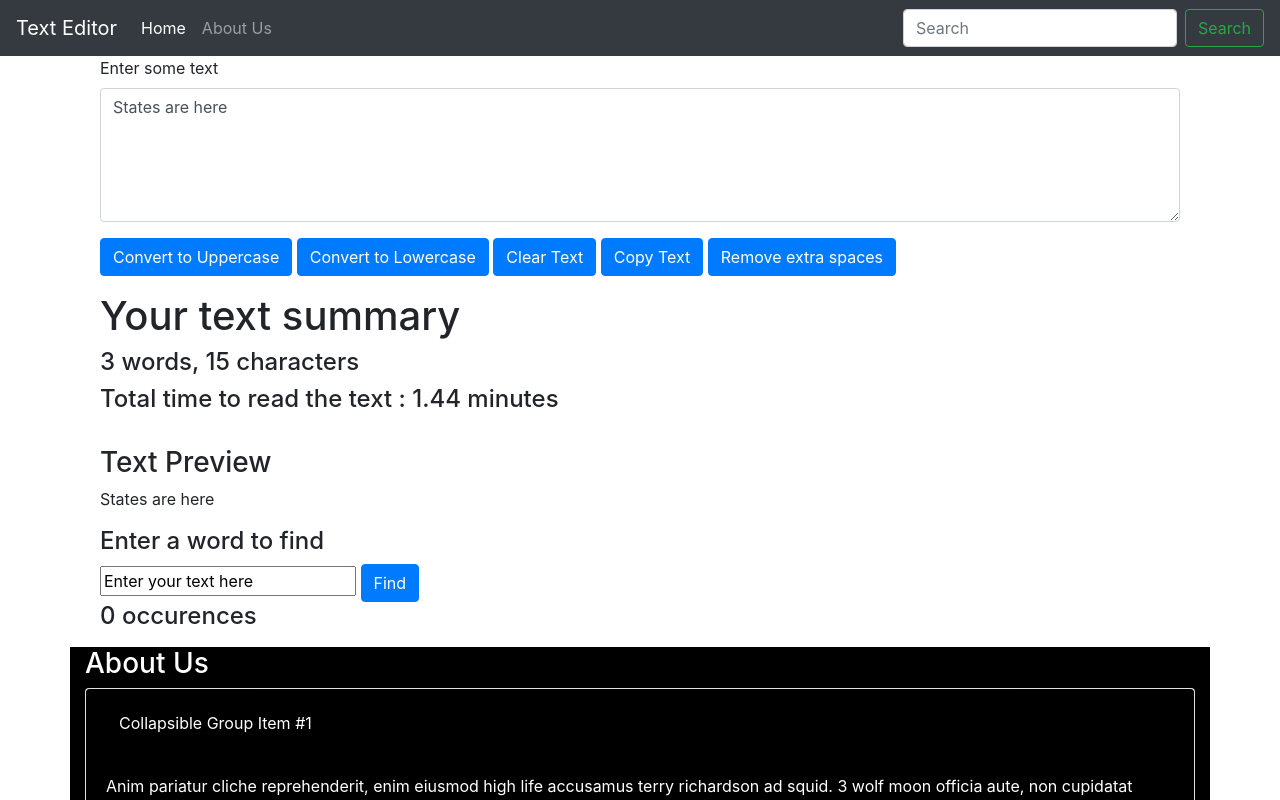
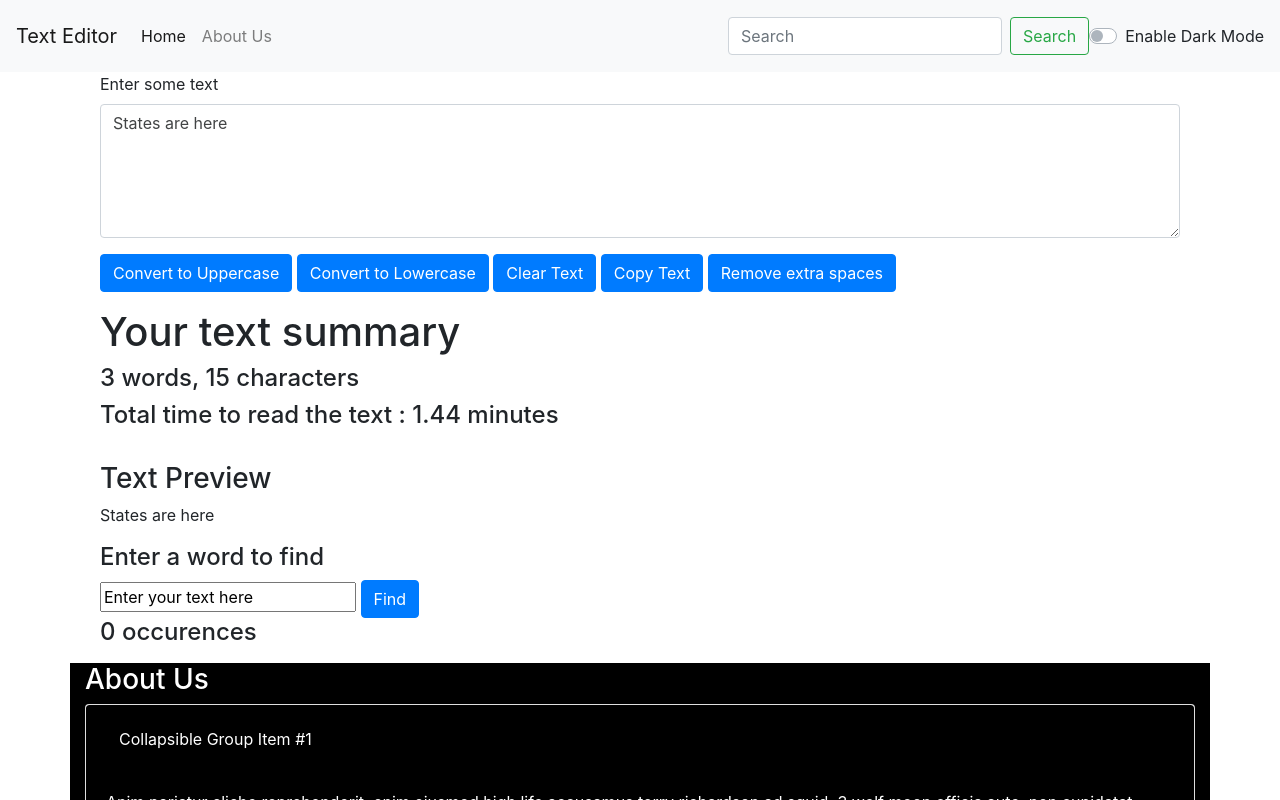
Before and after one commit to muhammadabdullah660/Text-Editor, a React (Create React App) app: page / in a window 1280 px wide. Shown: the top 800 px of the page. Built offline with nearby package versions, Linux system fonts and the light colour scheme.

Commit message:
Enhancing dark mode: Applying to complete website

```diff
--- a/src/App.js
+++ b/src/App.js
@@ -1,14 +1,34 @@
+import React, { useState } from "react";
 import "./App.css";
 import About from "./Components/About/About";
 import MyNavbar from "./Components/Navbar/MyNavbar";
 import TextForm from "./Components/TextForm/TextForm";
 function App() {
+  const [mode, setmode] = useState("light");
+  const toggleMode = () => {
+    if (mode === "light") {
+      setmode("dark");
+      document.body.style.backgroundColor = "#424445";
+      document.body.style.color = "white";
+    } else {
+      setmode("light");
+      document.body.style.backgroundColor = "white";
+      document.body.style.color = "#424445";
+    }
+  };
+
   return (
     //using jsx fragment because it returns only 1 tag
     <>
-      <MyNavbar title="Text Editor" menu1="Home" menu2="About Us" />
+      <MyNavbar
+        title="Text Editor"
+        menu1="Home"
+        menu2="About Us"
+        mode={mode}
+        toggleMode={toggleMode}
+      />
       <div className="container">
-        <TextForm heading="Enter some text" />
+        <TextForm heading="Enter some text" mode={mode} />
       </div>
       <About />
     </>
--- a/src/Components/About/About.js
+++ b/src/Components/About/About.js
@@ -104,7 +104,7 @@ export default function About() {
         </div>
       </div>
       <div className="container my-2">
-        <button type="button" class="btn btn-dark" onClick={toggleDarkMode}>
+        <button type="button" className="btn btn-dark" onClick={toggleDarkMode}>
           {btnText}
         </button>
       </div>
--- a/src/Components/Navbar/MyNavbar.js
+++ b/src/Components/Navbar/MyNavbar.js
@@ -2,7 +2,9 @@ import React from "react";
 import PropTypes from "prop-types";
 export default function MyNavbar(props) {
   return (
-    <nav className="navbar navbar-expand-lg navbar-dark bg-dark">
+    <nav
+      className={`navbar navbar-expand-lg navbar-${props.mode} bg-${props.mode}`}
+    >
       <a className="navbar-brand" href="/">
         {props.title}
       </a>
@@ -45,6 +47,18 @@ export default function MyNavbar(props) {
             Search
           </button>
         </form>
+        {/* Switch Button */}
+        <div className="custom-control custom-switch my-3">
+          <input
+            type="checkbox"
+            className="custom-control-input"
+            id="customSwitch1"
+            onClick={props.toggleMode}
+          />
+          <label className="custom-control-label" htmlFor="customSwitch1">
+            Enable Dark Mode
+          </label>
+        </div>
       </div>
     </nav>
   );
--- a/src/Components/TextForm/TextForm.js
+++ b/src/Components/TextForm/TextForm.js
@@ -49,6 +49,10 @@ export default function TextForm(props) {
           <div className="form-group">
             <label htmlFor="myBox">{props.heading}</label>
             <textarea
+              style={{
+                backgroundColor: props.mode === "light" ? "white" : "#424445",
+                color: props.mode === "light" ? "#424445" : "white",
+              }}
               className="form-control"
               id="myBox"
               rows="5"
```
